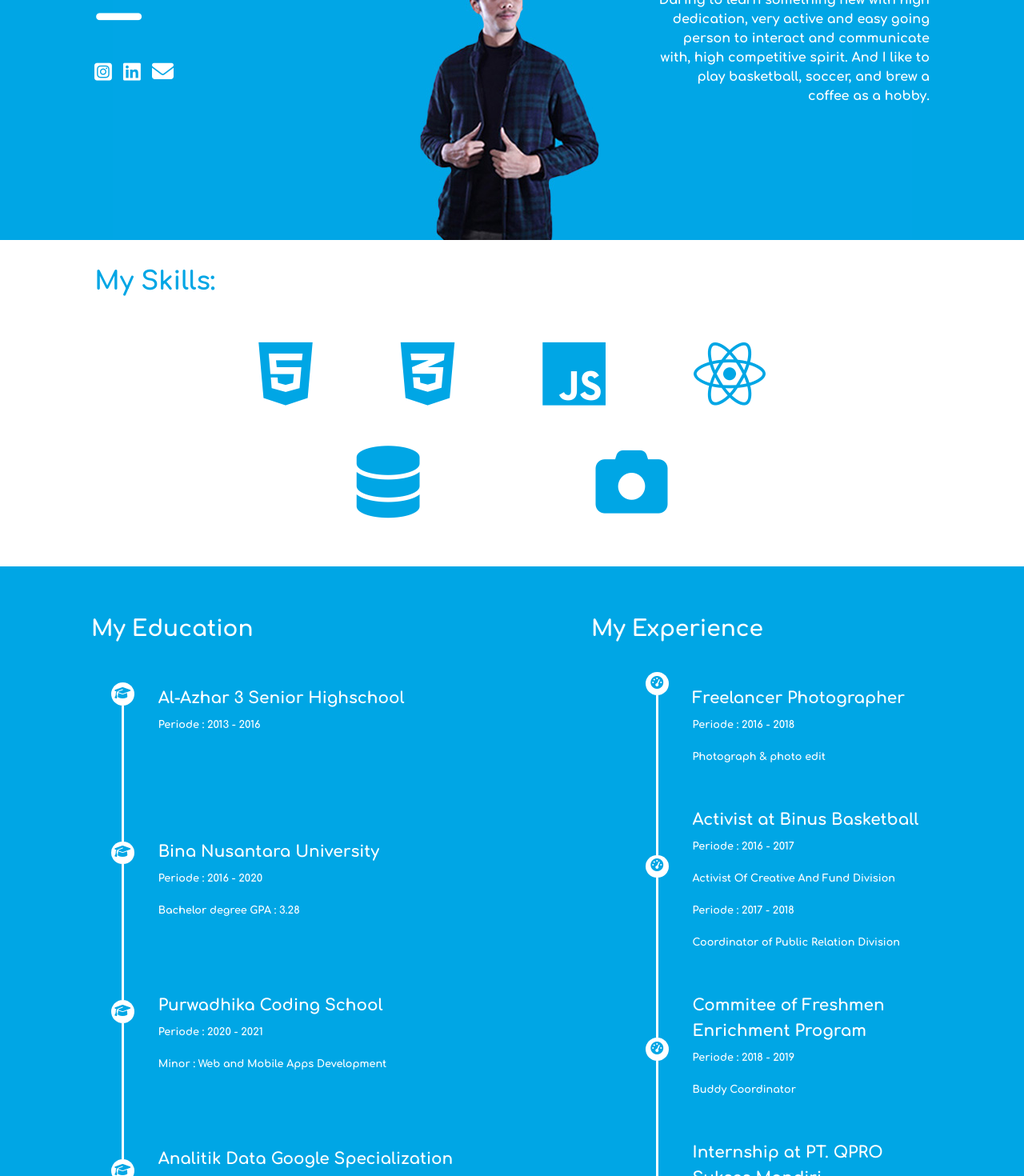
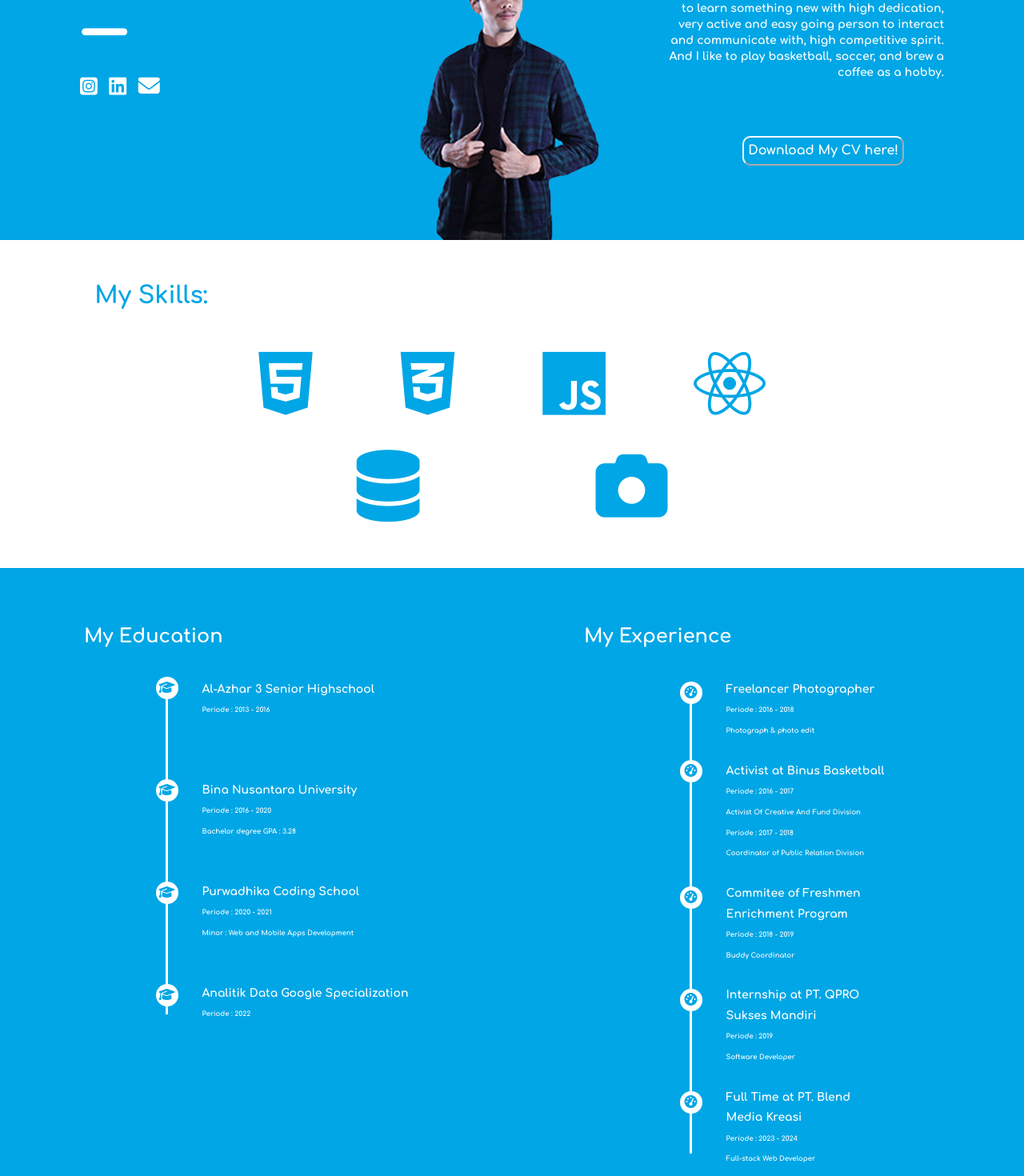
Before and after one commit to sps208/resume, a React (Create React App) app: page / in a window 1280 px wide. Shown: the part 320-1790 px from the top of the page at 80% size. Built offline with nearby package versions, Linux system fonts and the light colour scheme; some icons are missing.

Commit message:
update button & stepper

```diff
--- a/package.json
+++ b/package.json
@@ -8,7 +8,8 @@
     "@testing-library/react": "^9.5.0",
     "@testing-library/user-event": "^7.2.1",
     "react": "^16.13.1",
-    "react-dom": "^16.13.1",
+    "react-bootstrap": "^2.10.0",
+    "react-dom": "^16.14.0",
     "react-scripts": "3.4.1",
     "scrollreveal": "^4.0.6"
   },
--- a/public/index.html
+++ b/public/index.html
@@ -16,6 +16,8 @@
     <link rel="stylesheet" href="https://maxcdn.bootstrapcdn.com/bootstrap/4.0.0/css/bootstrap.min.css" integrity="sha384-Gn5384xqQ1aoWXA+058RXPxPg6fy4IWvTNh0E263XmFcJlSAwiGgFAW/dAiS6JXm" crossorigin="anonymous">
     <link href="https://fonts.googleapis.com/css2?family=Comfortaa:wght@700&display=swap" rel="stylesheet">
 
+    <link rel="stylesheet" href="https://maxcdn.bootstrapcdn.com/bootstrap/3.3.7/css/bootstrap.min.css" integrity="sha384-BVYiiSIFeK1dGmJRAkycuHAHRg32OmUcww7on3RYdg4Va+PmSTsz/K68vbdEjh4u" crossorigin="anonymous">
+
     <title>My Resume</title>
   </head>
   <body>
--- a/src/component/About.js
+++ b/src/component/About.js
@@ -1,6 +1,10 @@
 import React, { Component } from 'react';
 
+import CV from '../Asset/CV_SatrioPrawiro_Pajakku_compressed.pdf';
+
 import Navigation from './Navigation.js'
+
+import Row from 'react-bootstrap';
 
 import '../style/About.css'
 
@@ -14,7 +18,7 @@ class About extends Component {
             <div className="col-sm intro" >
               <div>
                 <h1 className="display-4 first"> <span> &nbsp;Hi, i'm &nbsp;</span></h1>
-              <h1 className="display-4 second">SATRIO PRAWIRO S!</h1>
+                <h1 className="display-4 second name">SATRIO PRAWIRO S!</h1>
                 <i className="fas fa-minus icon-minus second"></i>
               </div>
               <div className="three-icon second">
@@ -26,19 +30,32 @@ class About extends Component {
               </div>
             </div>
             <div className="col-sm aboutDesc">
+              <row>
                 <h2>
                   About Me
                 </h2>
                 <p>
                   Born on 21 April 1998, Jakarta, Indonesia. Daring to learn something new with high dedication, very active and easy going person to interact and communicate with, high competitive spirit. And I like to play basketball, soccer, and brew a coffee as a hobby.
                 </p>
+                <row>
+                  <h1>&nbsp; &nbsp;</h1>
+                </row>
+              </row>
+              <row className="buttonS">
+                <a href={CV}>
+              <button className="CVbutton"><strong>Download My CV here!</strong></button>
+                </a>
+              </row>
             </div>
           </div>
         </div>
       </div>
 
+
     )
   }
 }
 
+
+
 export default About;
--- a/src/component/Education.js
+++ b/src/component/Education.js
@@ -39,6 +39,7 @@ class Education extends Component {
 
 
             </div>
+            <div className="bs-stepper-lineL"></div>
           </div>
           <div className="bs-stepper-content stepperAnimation">
             <p><br></br></p>
@@ -80,27 +81,35 @@ class Education extends Component {
                 <span className="bs-stepper-circle"><i class="fas fa-tachometer-alt"></i></span>
 
             </div>
-            <div className="bs-stepper-line2"></div>
+            <div className="bs-stepper-lineX1"></div>
             <div className="step">
 
                 <span className="bs-stepper-circle"><i class="fas fa-tachometer-alt"></i></span>
 
 
             </div>
-            <div className="bs-stepper-line2"></div>
+            <div className="bs-stepper-lineX2"></div>
             <div className="step">
 
                 <span className="bs-stepper-circle"><i class="fas fa-tachometer-alt"></i></span>
 
 
             </div>
-            <div className="bs-stepper-line2"></div>
-            <div className="step" data-target="#test-vl-3">
+            <div className="bs-stepper-lineX3"></div>
+            <div className="step">
 
                 <span className="bs-stepper-circle"><i class="fas fa-tachometer-alt"></i></span>
 
 
             </div>
+            <div className="bs-stepper-lineX4"></div>
+            <div className="step">
+
+                <span className="bs-stepper-circle"><i class="fas fa-tachometer-alt"></i></span>
+
+
+            </div>
+            <div className="bs-stepper-lineX5"></div>
           </div>
           <div className="bs-stepper-content stepperAnimation">
             <p><br></br></p>
@@ -129,8 +138,14 @@ class Education extends Component {
             <h5>Internship at PT. QPRO</h5>
             <h5>Sukses Mandiri</h5>
             <p><small>Periode : 2019</small></p>
+            <p><small>Software Developer</small></p>
+            <p><br></br></p>
+
+
+            <h5>Full Time at PT. Blend</h5>
+            <h5>Media Kreasi</h5>
+            <p><small>Periode : 2023 - 2024</small></p>
             <p><small>Full-stack Web Developer</small></p>
-
 
           </div>
         </div>
--- a/src/component/Footer.js
+++ b/src/component/Footer.js
@@ -11,7 +11,7 @@ render() {
         <hr/>
         <br/>
         <p>
-            <span><h4><b>Satrio</b></h4></span>
+            <span><h4><b>Resume Satrio</b></h4></span>
             <small>Belibis Terusan street, Palmerah,  West Jakarta 11480</small>
             <br/>
             <small>satriops20@gmail.com</small>
@@ -24,7 +24,7 @@ render() {
             <i className="fas fa-envelope"></i>
         </p>
        <p>
-         <small> Copyright &copy; 2020 Satrio Prawiro</small>
+         <small> Copyright &copy; Satrio Prawiro</small>
        </p>
     </div>
 </div>
--- a/src/style/About.css
+++ b/src/style/About.css
@@ -47,6 +47,21 @@ span {
     color: white;
 }
 
+.name {
+    font-size : 60px;
+}
+
+.CVbutton {
+    background-color: #00a6e5;
+    border-color: #ffffff;
+    border-radius: 10px;
+    margin-right: 50px;
+    font-size: medium;
+    color: #ffffff;
+    padding: 5px;
+}
+
+
 /* @media screen and (max-width: 999px) {
     .Header, .intro, .aboutDesc {
       width: 100%;
--- a/src/style/Education.css
+++ b/src/style/Education.css
@@ -17,6 +17,7 @@
     margin-bottom: 0%;
 }
 
+
 .bs-stepper {
     display: inline-flex;
     flex-wrap: wrap;
@@ -30,7 +31,7 @@
     text-align: center;
     text-decoration: none;
     white-space: nowrap;
-    vertical-align: middle;
+    vertical-align: top;
     user-select: none;
     background-color: transparent;
     border: none;
@@ -70,9 +71,58 @@
     margin: auto;
     background-color: #fff;
   }
+
+  .bs-stepper-lineX1 {
+    flex: 1 0 70px;
+    min-width: 3px;
+    min-height: 1px;
+    margin: auto;
+    background-color: #fff;
+  }
+
+  .bs-stepper-lineX2 {
+    flex: 1 0 130px;
+    min-width: 3px;
+    min-height: 1px;
+    margin: auto;
+    background-color: #fff;
+  }
+
+  .bs-stepper-lineX3 {
+    flex: 1 0 100px;
+    min-width: 3px;
+    min-height: 1px;
+    margin: auto;
+    background-color: #fff;
+  }
+
+  .bs-stepper-lineX4 {
+    flex: 1 0 100px;
+    min-width: 3px;
+    min-height: 1px;
+    margin: auto;
+    background-color: #fff;
+  }
+
+  .bs-stepper-lineX5 {
+    flex: 1 0 50px;
+    min-width: 3px;
+    min-height: 1px;
+    margin: auto;
+    background-color: #fff;
+  }
+
+  .bs-stepper-lineL {
+    flex: 1 0 10px;
+    min-width: 3px;
+    min-height: 1px;
+    margin: auto;
+    background-color: #fff;
+  }
+
   .bs-stepper-line,
   .bs-stepper .line {
-    flex: 1 0 170px;
+    flex: 1 0 100px;
     min-width: 3px;
     min-height: 1px;
     margin: auto;
@@ -90,9 +140,9 @@
     display: inline-flex;
     align-content: center;
     justify-content: center;
-    width: 4.5em;
-    height: 4.5em;
-    padding: .75em ;
+    width: 7em;
+    height: 7em;
+    padding: 1.25em ;
 
     line-height: 1.75em;
     color: #00a6e5;
```
Also changed, not shown: 2 other files (tests, documents, lock files or other folders). Lines whose indentation alone changed are shown as unchanged.
